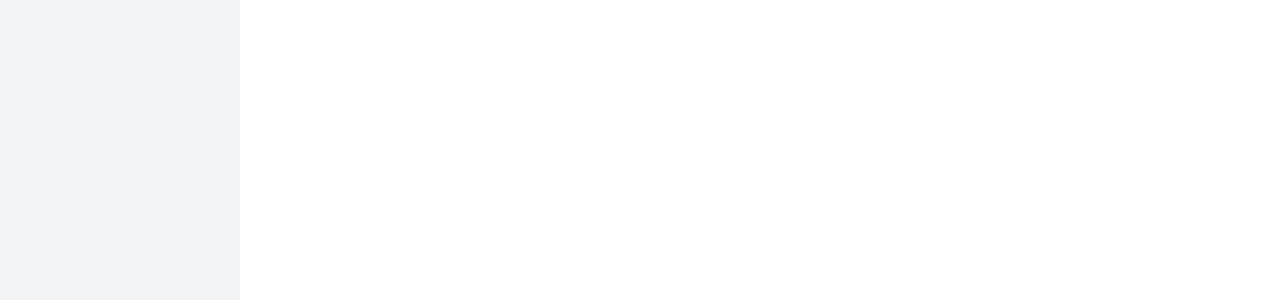
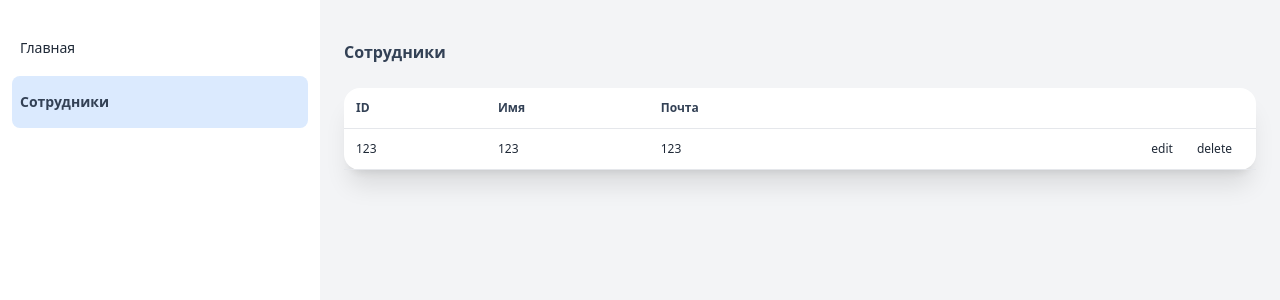
Before and after one commit to KupperXD/inventory-admin, a Nuxt app: page /employee in a window 1280 px wide. Before the commit this address had no page. Shown: the top 300 px of the page. Built offline with nearby package versions, Linux system fonts and the light colour scheme.

Commit message:
redact default layout, add users page

```diff
--- /dev/null
+++ b/components/Sidebar.vue
@@ -0,0 +1,36 @@
+<template>
+    <div class="overflow-auto py-5 px-3">
+        <div class="mt-0.5 w-full">
+            <nuxt-link
+                to="/"
+                class="py-4 px-2 text-sm flex items-center whitespace-nowrap dark:text-white rounded-lg"
+                active-class="font-semibold text-slate-700 bg-blue-100"
+            >
+                Главная
+            </nuxt-link>
+        </div>
+        <div class="items-center block w-auto max-h-screen overflow-auto h-sidenav grow basis-full">
+            <ul class="flex flex-col pl-0 mb-0">
+                <li class="mt-0.5 w-full" v-for="navLink in navLinks">
+                    <nuxt-link
+                        :to="navLink.path"
+                        class="py-4 px-2 rounded-lg text-sm flex items-center whitespace-nowrap dark:text-white"
+                        active-class="font-semibold text-slate-700 bg-blue-100">
+                        {{ navLink.title }}
+                    </nuxt-link>
+                </li>
+            </ul>
+        </div>
+    </div>
+</template>
+<script lang="ts" setup>
+const navLinks: {
+    title: string,
+    path: string,
+}[] = [
+    {
+        title: 'Сотрудники',
+        path: '/employee',
+    }
+];
+</script>
--- /dev/null
+++ b/components/ui/breadcrumbs/index.vue
@@ -0,0 +1,21 @@
+<template>
+    <ol class="flex flex-wrap pt-1 mr-12 bg-transparent rounded-lg sm:mr-16">
+        <li class="leading-normal text-sm">
+            <nuxt-link to="/" class="text-white opacity-50">
+                Главная
+            </nuxt-link>
+        </li>
+        <li class="text-sm pl-2 capitalize leading-normal before:float-left before:pr-2 before:content-['/']"
+            v-for="page in props.pages"
+        >
+            {{ page }}
+        </li>
+    </ol>
+</template>
+<script lang="ts" setup>
+interface PropsInterface {
+    pages: string[];
+}
+
+const props = defineProps<PropsInterface>();
+</script>
--- a/layouts/default.vue
+++ b/layouts/default.vue
@@ -1,13 +1,11 @@
 <template>
-    <div class="container">
-        <aside class="w-60 bg-gray-100 h-full fixed top-0 left-0">
-            <div class="overflow-auto">
-
-            </div>
+    <div class="relative w-full">
+        <div class="absolute w-full bg-blue-500 dark:hidden min-h-75"></div>
+        <aside class="w-80 h-full fixed top-0 left-0">
+            <Sidebar/>
         </aside>
-        <main class="ml-60">
-            <nav>
-
+        <main class="ml-80 bg-gray-100 h-full min-h-screen">
+            <nav class="flex flex-wrap items-center justify-between px-0 py-2 mx-6">
             </nav>
             <div class="w-full px-6 py-6 mx-auto">
                 <slot></slot>
@@ -15,3 +13,6 @@
         </main>
     </div>
 </template>
+<script lang="ts" setup>
+import Sidebar from "~/components/Sidebar";
+</script>
--- /dev/null
+++ b/pages/employee/index.vue
@@ -0,0 +1,49 @@
+<template>
+    <div>
+        <h1 class="text-dark mb-6 font-semibold text-slate-700">
+            Сотрудники
+        </h1>
+        <div class="flex flex-wrap -mx-3">
+            <div class="flex-none w-full max-w-full px-3">
+                <div class="relative flex flex-col min-w-0 mb-6 break-words bg-white border-0 border-transparent border-solid shadow-xl dark:bg-slate-850 dark:shadow-dark-xl rounded-2xl bg-clip-border">
+                    <div class="table w-full text-xs">
+                        <div class="table-header-group">
+                            <div class="table-row">
+                                <div v-for="item in employeeTableHeader"
+                                    class="table-cell text-left font-semibold text-slate-700 p-3 align-middle border-b dark:border-white/40">
+                                    {{ item.title }}
+                                </div>
+                            </div>
+                        </div>
+                        <div class="table-row-group">
+                            <div class="table-row">
+                                <div class="table-cell text-left p-3 align-middle border-b dark:border-white/40">123</div>
+                                <div class="table-cell text-left p-3 align-middle border-b dark:border-white/40">123</div>
+                                <div class="table-cell text-left p-3 align-middle border-b dark:border-white/40">123</div>
+                                <div class="table-cell text-left p-3 align-middle border-b dark:border-white/40 text-right">
+                                    <button type="button" class="px-3">edit</button>
+                                    <button type="button" class="px-3">delete</button>
+                                </div>
+                            </div>
+                        </div>
+                    </div>
+                </div>
+            </div>
+        </div>
+    </div>
+</template>
+<script lang="ts" setup>
+import {definePageMeta} from "#imports";
+
+definePageMeta({
+    layout: 'default',
+});
+
+
+const employeeTableHeader: { title: string }[] = [
+    {title: 'ID'},
+    {title: 'Имя'},
+    {title: 'Почта'},
+    {title: ''}
+];
+</script>
--- a/pages/index.vue
+++ b/pages/index.vue
@@ -1,7 +1,7 @@
 <template>
     <div>
-        <h1 class="text-dark">
-            123
+        <h1 class="text-dark mb-6 font-semibold text-slate-700">
+            Главная
         </h1>
     </div>
 </template>
```
